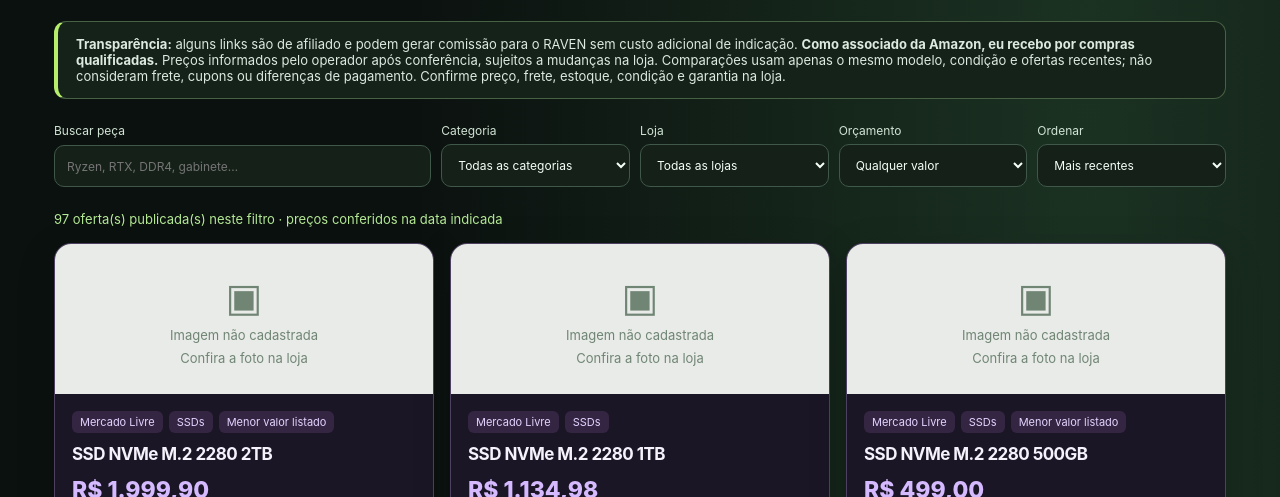
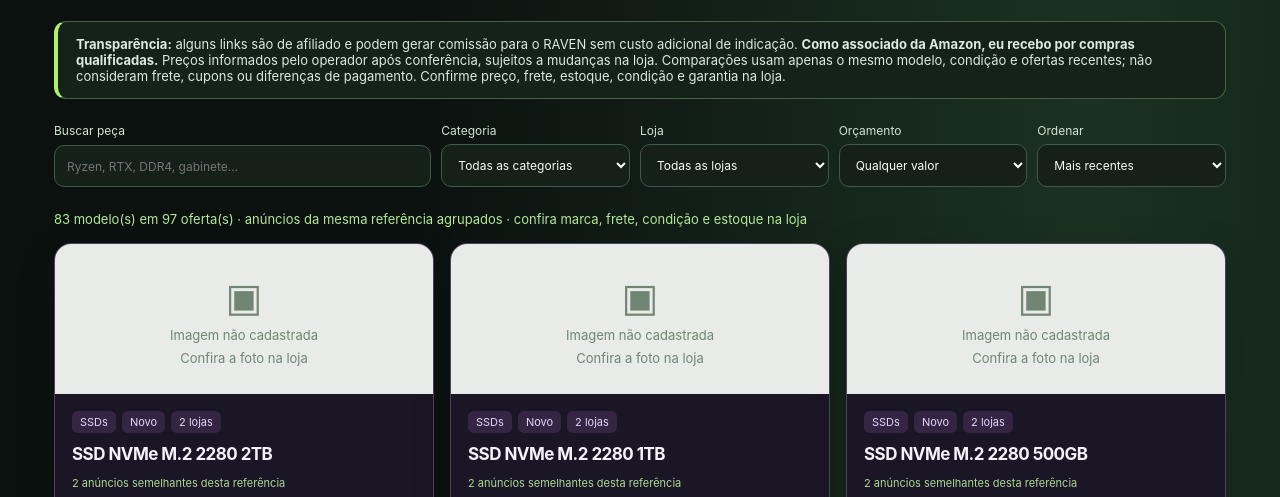
Before and after one commit to ecadu285-afk/raven-pc-builder, a plain HTML site: page loja.html in a window 1280 px wide. Shown: the part 302-799 px from the top of the page. Drawn offline with Linux system fonts and the light colour scheme.

Commit message:
RAVEN 6.1: agrupar produtos por referencia com ofertas entre lojas e semelhantes recolhidos

```diff
--- a/loja.html
+++ b/loja.html
@@ -67,32 +67,76 @@ function createPhoto(o){
  const img=el('img');img.src=url;img.alt='Foto do anúncio: '+(o.title||o.modelName);img.loading='lazy';img.decoding='async';img.referrerPolicy='no-referrer';img.onerror=fallback;
  root.append(img);return root;
 }
+
+/* RAVEN 6.1: agrupamento visual. Não altera offers.json e não perde anúncios. */
+function normalizeModel(value){
+ return String(value||'').normalize('NFD').replace(/[\u0300-\u036f]/g,'')
+ .toLowerCase().replace(/\b(processador|placa de video|placa de vídeo|memoria ram|memória ram|produto)\b/g,' ')
+ .replace(/[^a-z0-9]+/g,' ').trim().replace(/\s+/g,' ');
+}
+function groupId(o){
+ const exact=refs.get(o.partId);
+ const category=o.category||exact?.category||'other';
+ const model=exact?.name||o.modelName||o.title||o.partId||'';
+ // Identidade: categoria, modelo de referência e condição. A loja nunca faz parte da chave.
+ // Para modelos sem referência, manter especificações no nome; não fundir 3 GB com 6 GB.
+ const parts=[category,o.condition==='used'?'used':'new',normalizeModel(model)];
+ if(category==='gpu'){
+  const cap=(model.match(/\b(\d{1,2})\s*(?:GB|G)\b/i)||o.title?.match(/\b(\d{1,2})\s*(?:GB|G)\b/i)||[])[1];
+  if(cap&&!/\b\d{1,2}\s*gb\b/.test(normalizeModel(model)))parts.push(cap+'gb');
+ }
+ return parts.join('|');
+}
+function nameOf(o){return refs.get(o.partId)?.name||o.modelName||o.title||'Componente de computador';}
+function groupOffers(data){
+ const buckets=new Map();
+ for(const o of data){const k=groupId(o);if(!buckets.has(k))buckets.set(k,[]);buckets.get(k).push(o)}
+ return [...buckets.values()].map(offers=>{
+  offers.sort((a,b)=>a.price-b.price||b.checkedAt.localeCompare(a.checkedAt));
+  const byStore=new Map(),extra=[];
+  for(const o of offers){if(byStore.has(o.store))extra.push(o);else byStore.set(o.store,o)}
+  const choices=[...byStore.values()].sort((a,b)=>a.price-b.price);
+  return {offers,choices,extra,best:choices[0],latest:offers.reduce((d,o)=>o.checkedAt>d?o.checkedAt:d,'')};
+ });
+}
+function offerEntry(o){
+ const line=el('div','offer-choice'),description=el('div');
+ const vendor=el('strong','',stores[o.store]?.name||o.store);
+ const value=el('span','',money(o.price)+(o.condition==='used'?' · Usado':' · Novo'));
+ const details=el('span','offer-freshness','Conferido em '+o.checkedAt.split('-').reverse().join('/')+(ageDays(o)>14?' · Preço antigo':''));
+ description.append(vendor,document.createTextNode('  '),value,document.createElement('br'),details);
+ const a=el('a','','Ver oferta');a.href=o.url;a.target='_blank';a.rel=o.affiliate?'noopener noreferrer sponsored':'noopener noreferrer';
+ a.setAttribute('aria-label','Abrir anúncio de '+nameOf(o)+' na '+(stores[o.store]?.name||o.store));
+ line.append(description,a);return line;
+}
 function render(){
- const q=$('q').value.trim().toLowerCase(),cat=$('cat').value,store=$('store').value,order=$('order').value,budget=$('budget').value;
- const compare=comparisons();
- const list=rows.filter(o=>(cat==='all'||o.category===cat)&&(store==='all'||o.store===store)&&(budget==='all'||o.price<=Number(budget))&&(!q||[o.title,o.modelName,o.partId,stores[o.store].name].join(' ').toLowerCase().includes(q))).sort((a,b)=>order==='low'?a.price-b.price:order==='high'?b.price-a.price:b.checkedAt.localeCompare(a.checkedAt));
- $('count').textContent=list.length+' oferta(s) publicada(s) neste filtro · preços conferidos na data indicada';
+ const q=$('q').value.trim().toLocaleLowerCase('pt-BR');
+ const cat=$('cat').value,store=$('store').value,order=$('order').value,budget=$('budget').value;
+ const selected=rows.filter(o=>(cat==='all'||o.category===cat)&&(store==='all'||o.store===store)&&(budget==='all'||o.price<=Number(budget))&&(!q||[o.title,o.modelName,o.partId,stores[o.store].name].join(' ').toLocaleLowerCase('pt-BR').includes(q)));
+ const groups=groupOffers(selected).sort((a,b)=>order==='low'?a.best.price-b.best.price:order==='high'?b.best.price-a.best.price:b.latest.localeCompare(a.latest));
  const root=$('products');root.replaceChildren();
- if(!list.length){const empty=el('div','empty');empty.append(el('h2','',rows.length?'Nenhuma oferta corresponde aos filtros.':'Nenhuma oferta publicada ainda nesta vitrine.'),el('p','',rows.length?'Altere o orçamento, categoria ou loja.':'Os produtos aparecerão aqui depois da revisão e da publicação pelo RAVEN MARKET BOT.'));root.append(empty);return;}
- for(const o of list.slice(0,250)){
-  const card=el('article','card'),content=el('div','content'),tags=el('div','tags'),name=o.title||o.modelName||refs.get(o.partId)?.name||'Componente de computador';
-  tags.append(el('span','tag',stores[o.store].name),el('span','tag',cats[o.category]||'Componente'));
-  if(o.condition==='used')tags.append(el('span','tag','Usado'));
-  const cp=compare.get(o);
-  if(cp?.isCheapest)tags.append(el('span','tag','Menor valor listado'));
-  content.append(tags,el('h2','',name),el('div','price',money(o.price)),el('div','price-caption',paymentName(o)));
-  const stale=ageDays(o)>14;
-  const meta=el('div','verified'+(stale?' warning-age':''),'Conferido em '+o.checkedAt.split('-').reverse().join('/')+(stale?' · Preço desatualizado: verifique':'')+(o.affiliate?' · Link de afiliado':' · Link externo'));
-  content.append(meta);
-  if(cp){
-   const message=cp.isCheapest?'Menor valor entre '+cp.storeCount+' lojas cadastradas para este modelo e condição.':'Outra loja tem valor cadastrado '+money(o.price-cp.cheapest)+' menor para este modelo e condição.';
-   content.append(el('div','price-note',message));
-  }else{
-   content.append(el('div','price-note subtle','Sem comparação recente com outra loja para este mesmo modelo.'));
+ $('count').textContent=groups.length+' modelo(s) em '+selected.length+' oferta(s) · anúncios da mesma referência agrupados · confira marca, frete, condição e estoque na loja';
+ if(!groups.length){const empty=el('div','empty');empty.append(el('h2','',rows.length?'Nenhuma oferta corresponde aos filtros.':'Nenhuma oferta publicada ainda nesta vitrine.'),el('p','',rows.length?'Altere orçamento, categoria ou loja.':'Os produtos aparecem após revisão e publicação pelo RAVEN MARKET BOT.'));root.append(empty);return}
+ for(const g of groups.slice(0,250)){
+  const best=g.best,model=nameOf(best),card=el('article','card'),content=el('div','content'),tags=el('div','tags');
+  tags.append(el('span','tag',cats[best.category]||'Componente'),el('span','tag',best.condition==='used'?'Usado':'Novo'));
+  const nStores=new Set(g.offers.map(x=>x.store)).size;
+  if(nStores>1)tags.append(el('span','tag',nStores+' lojas'));
+  content.append(tags,el('h2','',model));
+  const label=g.offers.length===1?'1 anúncio nesta referência':g.offers.length+' anúncios semelhantes desta referência';
+  content.append(el('div','offer-total',label),el('div','price',money(best.price)),el('div','price-caption','Menor preço cadastrado nos resultados deste filtro'));
+  if(g.offers.length>1){
+   content.append(el('p','group-subtitle','Ofertas agrupadas pela referência do produto, não necessariamente pelo mesmo fabricante ou SKU. Compare a capacidade, a condição, a garantia e a versão no anúncio.'));
+  } else {
+   content.append(el('p','group-subtitle','Preço confirmado na data informada. Confira as condições antes de comprar.'));
   }
-  const a=el('a','link','Conferir oferta na '+stores[o.store].name);
-  a.href=o.url;a.target='_blank';a.rel=o.affiliate?'noopener noreferrer sponsored':'noopener noreferrer';
-  content.append(a);card.append(createPhoto(o),content);root.append(card);
+  const options=el('div','offer-options');for(const o of g.choices)options.append(offerEntry(o));content.append(options);
+  if(g.extra.length){
+   const details=el('details','similar-offers'),summary=el('summary','',g.extra.length+' outro(s) anúncio(s) semelhante(s) — comparar');
+   details.append(summary);for(const o of g.extra)details.append(offerEntry(o));content.append(details);
+  }
+  if(g.offers.some(o=>ageDays(o)>14))content.append(el('div','price-note subtle','Há oferta(s) com preço consultado há mais de 14 dias. Confira o valor atualizado na loja.'));
+  card.append(createPhoto(best),content);root.append(card);
  }
 }
 async function load(){
```
